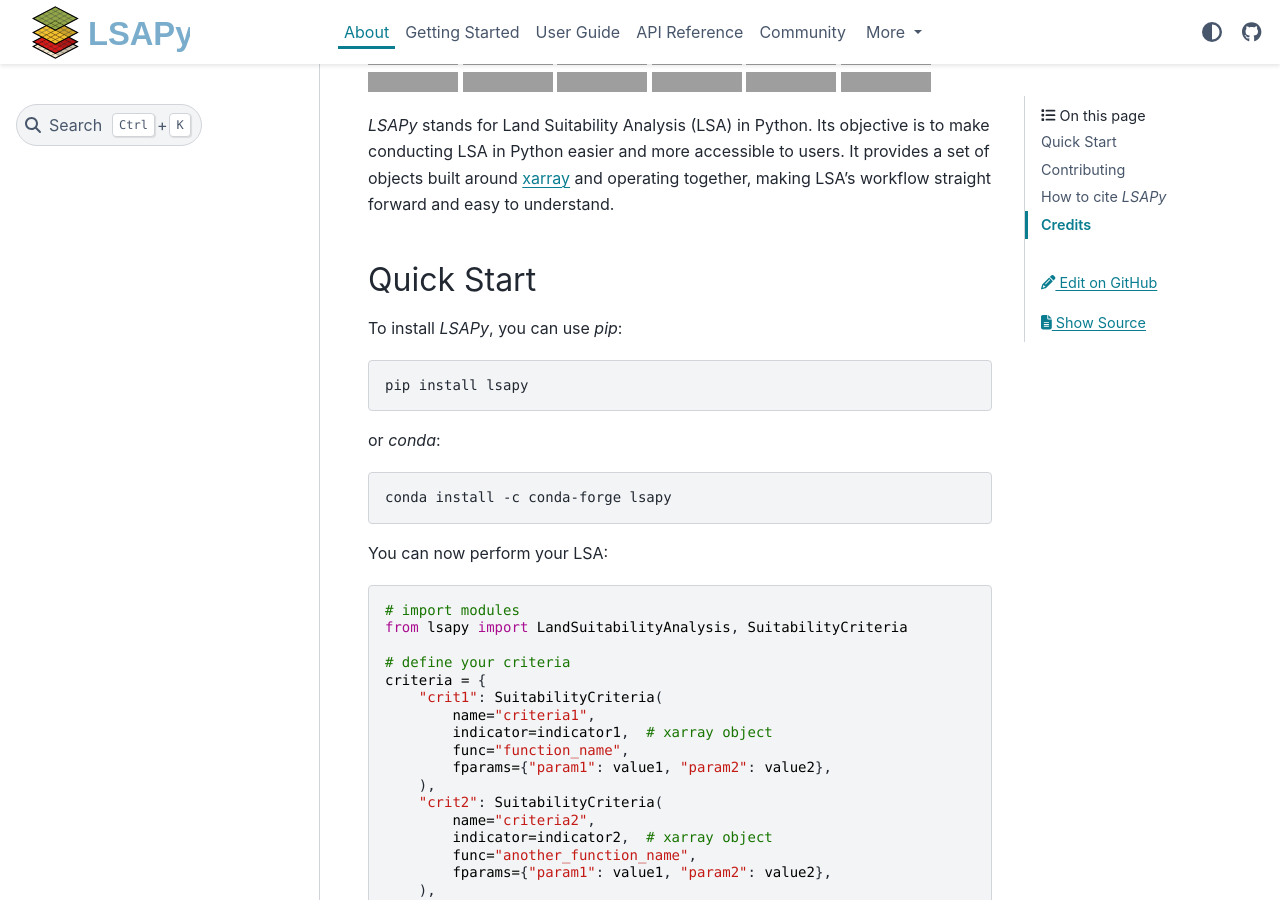
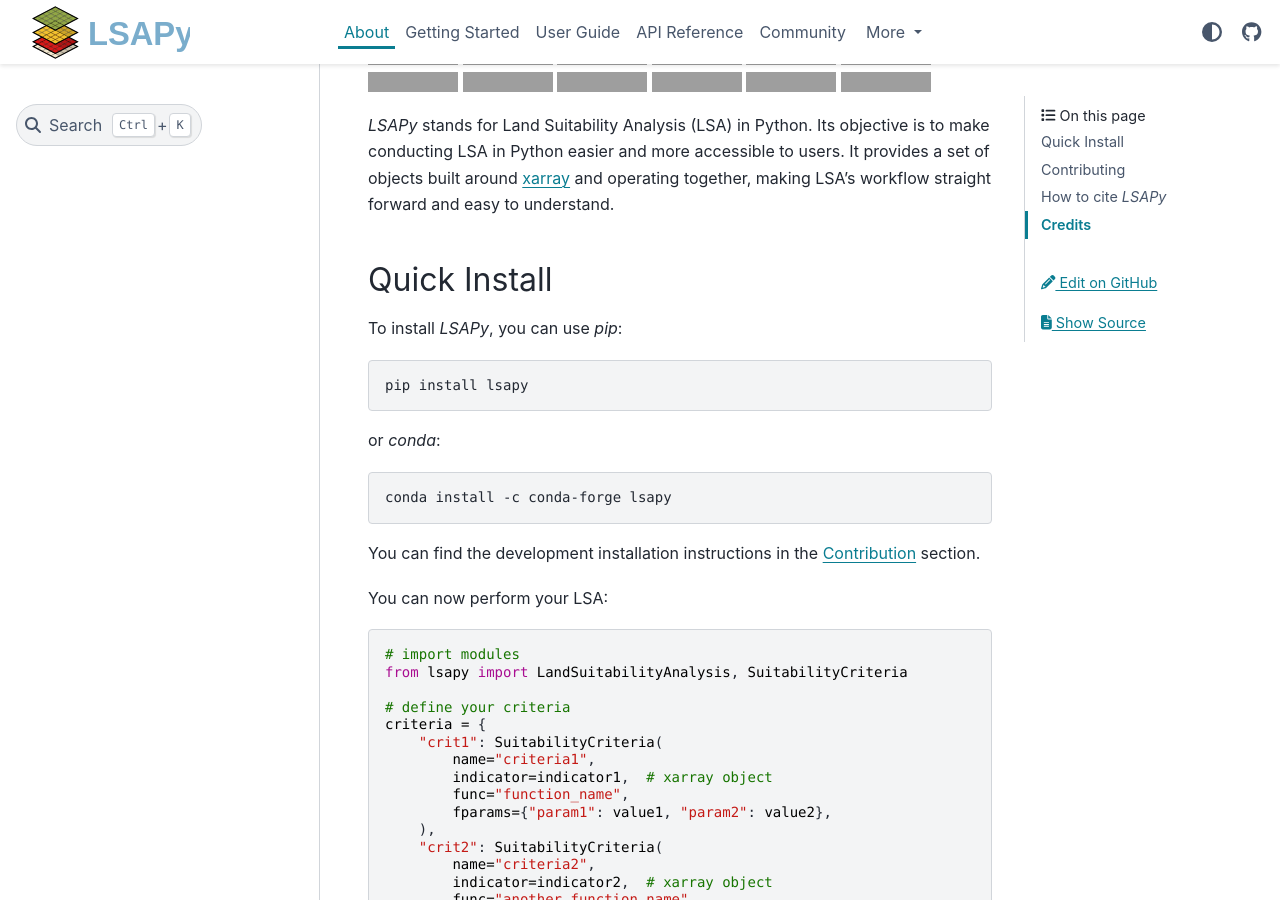
Before and after one commit to baptistehamon/lsapy, a Sphinx documentation site: the page built from docs/readme.rst, in a window 1280 px wide and 900 px high, scrolled down 387 px, cut to the strip 0-900 px from the top of the window. Built offline with Sphinx 7.4.7 and the PyData theme 0.15.4, drawn with Linux system fonts in a browser that asks for light colours; grey boxes are pictures that could not be loaded.

Commit message:
Links to dev installation instructions

```diff
--- a/README.rst
+++ b/README.rst
@@ -17,8 +17,8 @@ LSA in Python easier and more accessible to users. It provides a set of objects
 
 .. _`xarray`: https://xarray.pydata.org/en/stable/
 
-Quick Start
------------
+Quick Install
+-------------
 To install `LSAPy`, you can use `pip`:
 
 .. code-block:: shell
@@ -30,6 +30,8 @@ or `conda`:
 .. code-block:: shell
 
     conda install -c conda-forge lsapy
+
+You can find the development installation instructions in the `Contribution`_ section.
 
 You can now perform your LSA:
 
@@ -98,6 +98,7 @@ by the `University of Canterbury`_ in New Zealand.
 
 The Python package has been created following the `pyOpenSci Guidebook`_.
 
+.. _`Contribution`: https://lsapy.readthedocs.io/en/latest/community/contributing.html
 .. _`Food Transition 2050`: https://www.foodtransitions2050.ac.nz/
 .. _`University of Canterbury`: https://www.canterbury.ac.nz/
 .. _`pyOpenSci Guidebook`: https://www.pyopensci.org/python-package-guide/
--- a/docs/getting_started/index.rst
+++ b/docs/getting_started/index.rst
@@ -5,6 +5,7 @@ Getting Started
 Installation
 ------------
 
+.. _`Contribution`: https://lsapy.readthedocs.io/en/latest/community/contributing.html
 .. _PyPI: https://pypi.org/project/laspy/
 .. _conda-forge: https://conda-forge.org/
 
@@ -20,6 +21,8 @@ or from `conda-forge`_ using `conda`:
 
    conda install -c conda-forge lsapy
 
+You can find the development installation instructions in the `Contribution`_ section.
+
 Land Suitability Analysis (LSA)
 -------------------------------
 
```
Also changed, not shown: other parts of README.rst (+0 -2 lines).
